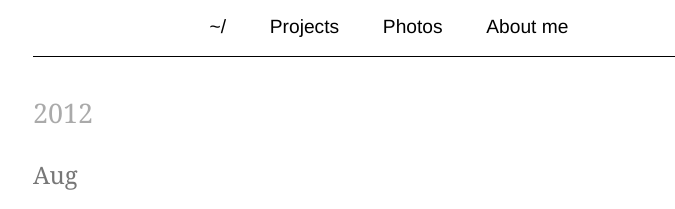
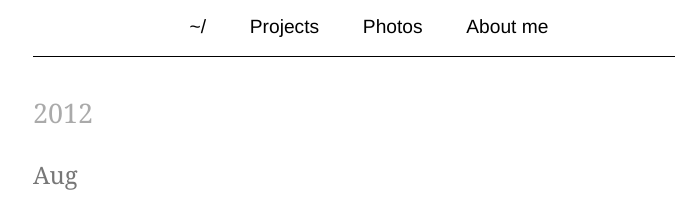
Before and after one commit to ggreer/geoff.greer.fm, a Jekyll site: the page built from index.html, in a window 1280 px wide. Shown: the top 209 px of the page, without its empty margins (271-946 px from the left). Built offline with Jekyll 4.4.1, drawn with Linux system fonts in a browser that asks for light colours; the list of posts is cut into pages by our own code.

Commit message:
<ul> gets auto-padding. Fix that.

```diff
--- a/styles/main.css
+++ b/styles/main.css
@@ -42,6 +42,9 @@ hr {
 #globalnav ul li {
     line-height: 200%;
     margin: 0 1em;
+}
+#menu {
+    padding-left: 0;
 }
 
 h1, h2, h3, h4, h5, h6 {
```
